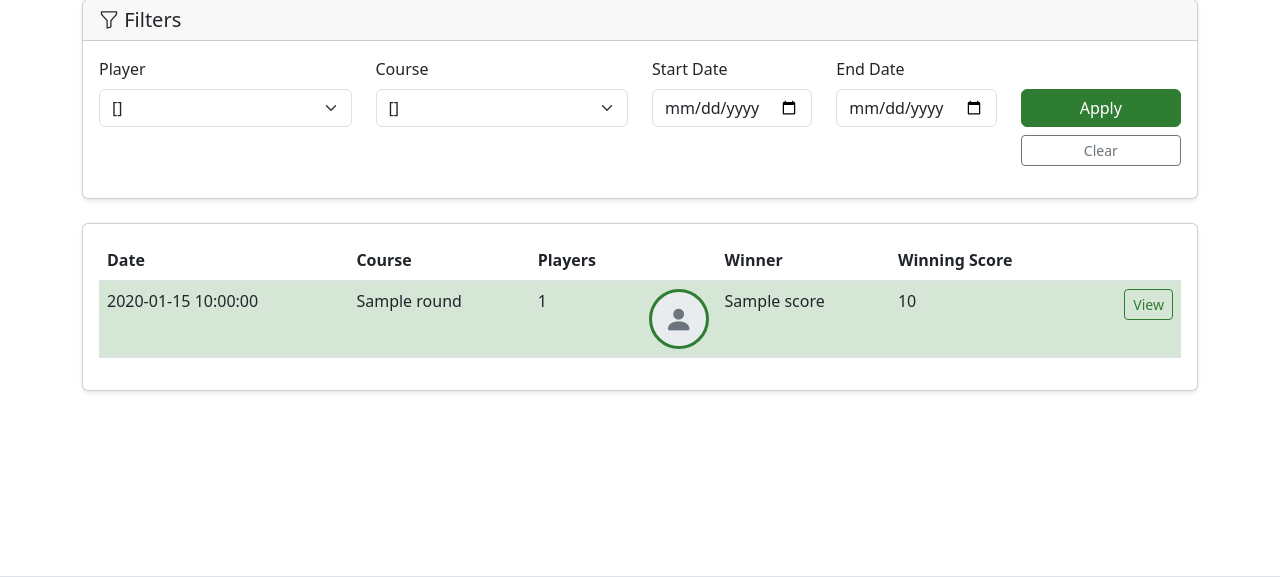
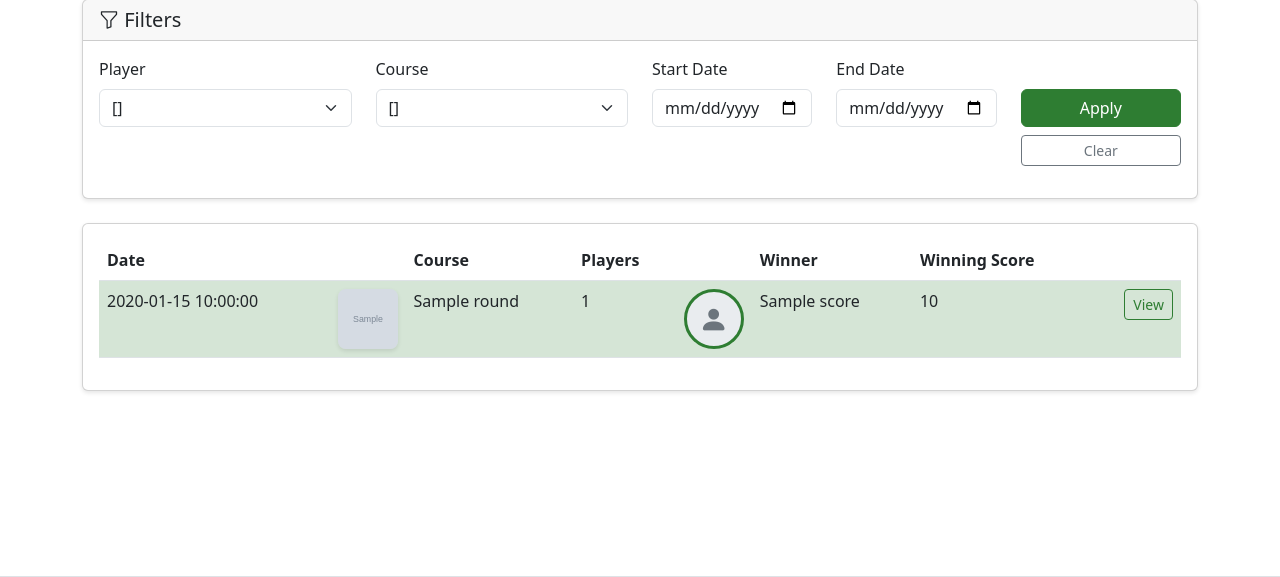
Before and after one commit to RackAttack86/Mini-Golf-Leaderboard, a Flask app: template templates/rounds/list.html in a window 1280 px wide. Shown: the part 167-744 px from the top of the page. Run offline with Flask 3, Linux system fonts and the light colour scheme; the template is opened without the code that fills it: most values are stand-ins (such as "Sample title", 1, 10 or a date in 2020); grey boxes marked "Sample" are stand-in pictures.

Commit message:
Add course images to Rounds list page
Course images now display in the Rounds list table for better visual identification, matching the dashboard implementation.

🤖 Generated with [Claude Code](https://claude.com/claude-code)

Co-Authored-By: Claude Sonnet 4.5 <noreply@anthropic.com>

```diff
--- a/routes/round_routes.py
+++ b/routes/round_routes.py
@@ -29,12 +29,16 @@ def list_rounds():
 
     rounds = Round.get_all(filters if filters else None)
 
-    # Add winner player data to each round
+    # Add winner player data and course image to each round
     for round_data in rounds:
         if round_data['scores']:
             winner_score = min(round_data['scores'], key=lambda x: x['score'])
             winner_player = Player.get_by_id(winner_score['player_id'])
             round_data['winner_player'] = winner_player
+
+        # Add course image data
+        course = Course.get_by_id(round_data['course_id'])
+        round_data['course_image_url'] = course.get('image_url', '') if course else ''
 
     # Get all players and courses for filter dropdowns
     players = Player.get_all()
--- a/templates/rounds/list.html
+++ b/templates/rounds/list.html
@@ -79,9 +79,10 @@
                 <thead>
                     <tr>
                         <th>Date</th>
+                        <th style="width: 70px;"></th>
                         <th>Course</th>
                         <th>Players</th>
-                        <th style="width: 60px;"></th>
+                        <th style="width: 70px;"></th>
                         <th>Winner</th>
                         <th>Winning Score</th>
                         <th></th>
@@ -93,6 +94,19 @@
                     {% set winner_color = round.winner_player.favorite_color if round.winner_player and round.winner_player.favorite_color else '#2e7d32' %}
                     <tr class="winner-color-row">
                         <td style="background-color: {{ winner_color }}33 !important;">{{ round.date_played }}</td>
+                        <td style="background-color: {{ winner_color }}33 !important;">
+                            {% if round.course_image_url %}
+                                {% if round.course_image_url.startswith('http') %}
+                                <img src="{{ round.course_image_url }}" alt="{{ round.course_name }}" class="course-thumbnail">
+                                {% else %}
+                                <img src="{{ url_for('static', filename='uploads/courses/' + round.course_image_url) }}" alt="{{ round.course_name }}" class="course-thumbnail">
+                                {% endif %}
+                            {% else %}
+                            <div class="course-thumbnail-placeholder">
+                                <i class="bi bi-pin-map"></i>
+                            </div>
+                            {% endif %}
+                        </td>
                         <td style="background-color: {{ winner_color }}33 !important;">{{ round.course_name | format_course_name | safe }}</td>
                         <td style="background-color: {{ winner_color }}33 !important;">{{ round.scores|length }}</td>
                         <td style="background-color: {{ winner_color }}33 !important;">
```
